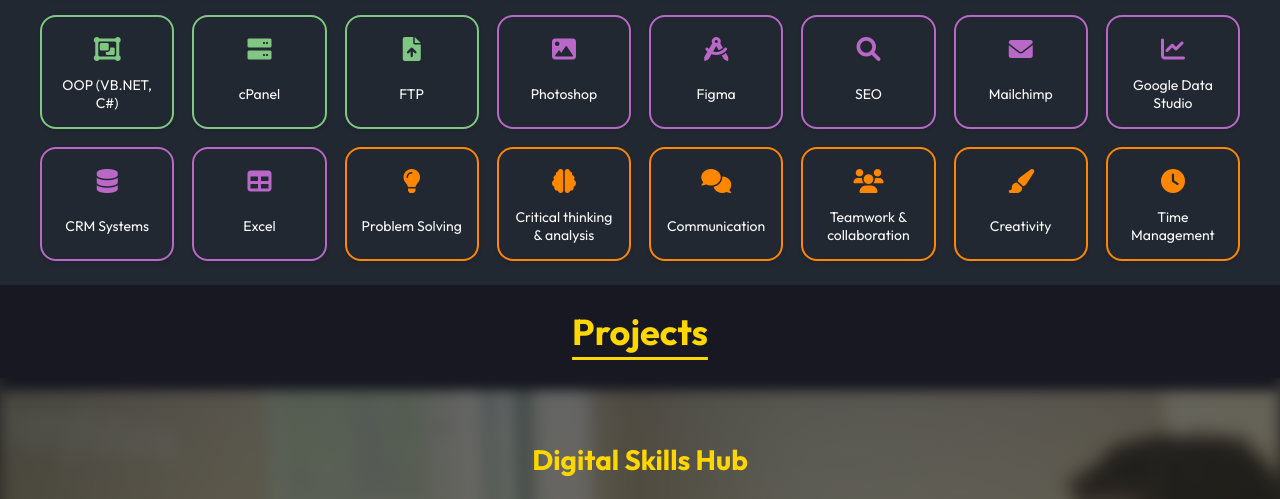
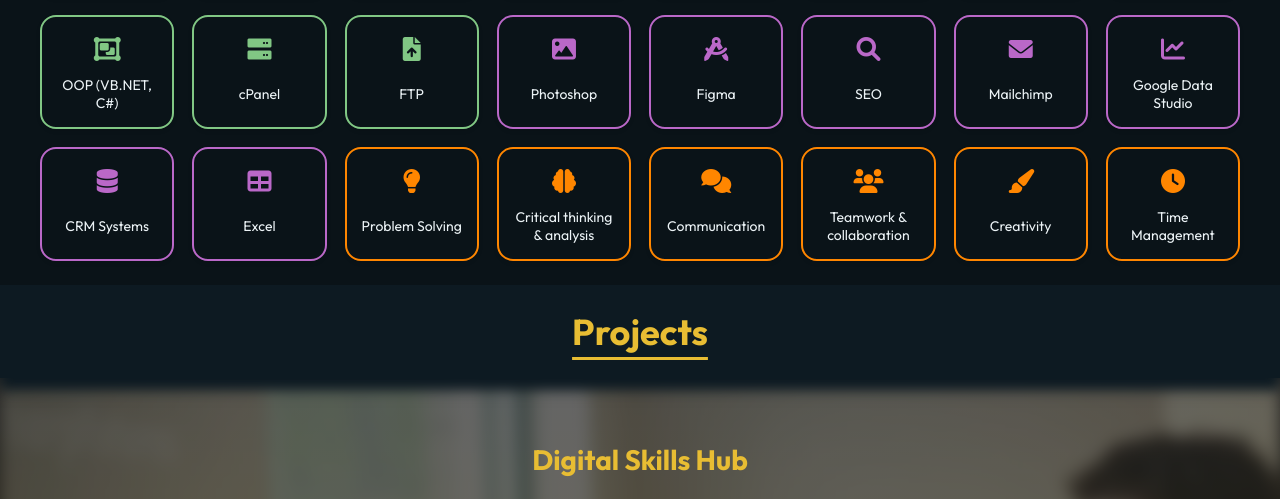
Before and after one commit to Kian-Bailey/Portfolio, a plain HTML site: page index.html in a window 1280 px wide. Shown: the part 868-1367 px from the top of the page. Drawn offline with Linux system fonts and the light colour scheme.

Commit message:
Updated theme colours

```diff
--- a/styles.css
+++ b/styles.css
@@ -1,11 +1,11 @@
 /* --- 1. Global Styles & Variables --- */
 :root {
-    --accent-primary: #ffd700;
-    --bg-primary: #171821;
-    --bg-secondary: #212831;
-    --hero-gradient-2: #4fb1d1;
-    --hero-gradient-1: #7B38CC;
-    --text-light: #fafafa;
+    --accent-primary: #e8bd33;
+    --bg-primary: #0d1a22;
+    --bg-secondary: #0a1318;
+    --hero-gradient-2: #0d1920;
+    --hero-gradient-1: #216994;
+    --text-light: #ecf3f6;
     --text-dark: #171821;
     scroll-behavior: smooth;
 }
```
